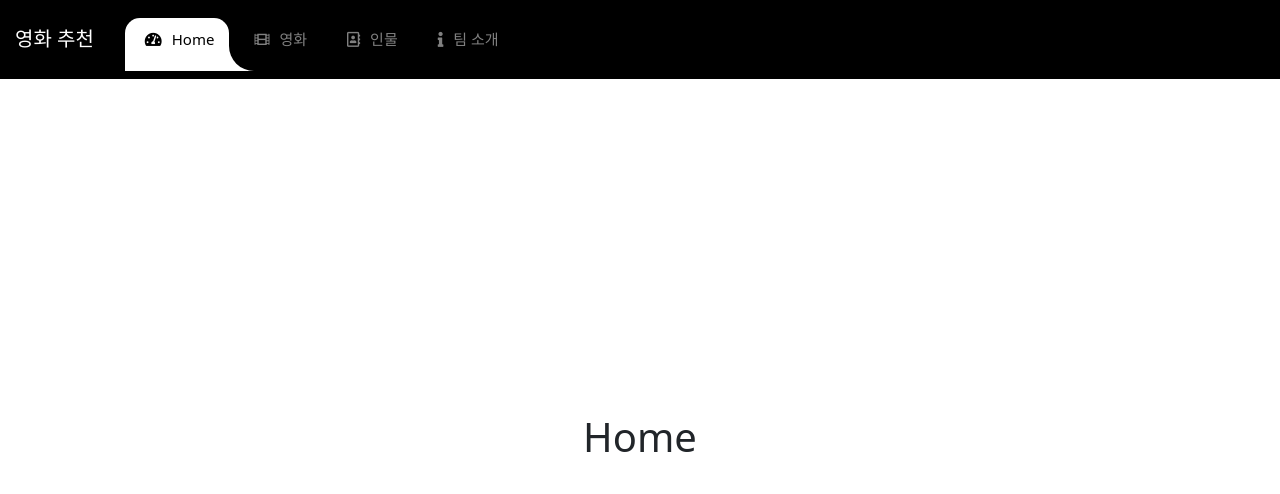
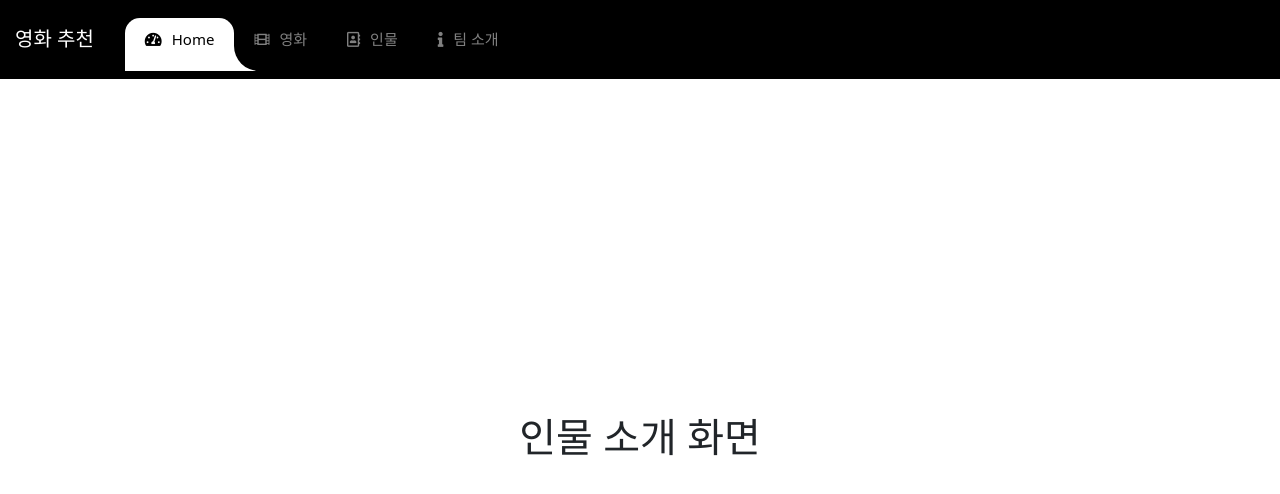
Before and after one commit to sperr7489/Database_Team10, a React (Create React App) app: page /Person in a window 1280 px wide. Before the commit this address led to /. Shown: the top 494 px of the page. Built offline with nearby package versions, Linux system fonts and the light colour scheme.

Commit message:
top navi bar and drop bar complete

```diff
--- a/src/App.js
+++ b/src/App.js
@@ -7,10 +7,9 @@ import {
 } from "react-router-dom";
 import Navbar from "./Components/Navbar/Navbar";
 
-import About from "./pages/About/About";
-import Contact from "./pages/Contact/Contact";
+import Person from "./pages/Person/Person";
 import Home from "./pages/Home/Home";
-import Services from "./pages/Service/Services";
+import Movies from "./pages/Movie/Movies";
 import Instruction from "./pages/Instruction/Instruction";
 
 const App = () => {
@@ -22,17 +21,15 @@ const App = () => {
           <Route path="/" exact>
             <Home />
           </Route>
-          <Route path="/about" exact>
-            <About />
+          <Route path="/Movie" exact>
+            <Movies />
           </Route>
-          <Route path="/service" exact>
-            <Services />
+          <Route path="/Person" exact>
+            <Person />
           </Route>
+
           <Route path="/Instruction" exact>
             <Instruction />
-          </Route>
-          <Route path="/contact" exact>
-            <Contact />
           </Route>
           <Redirect to="/" />
         </Switch>
--- a/src/Components/Navbar/Navbar.js
+++ b/src/Components/Navbar/Navbar.js
@@ -80,12 +80,12 @@ const Navbar = () => {
           </li>
 
           <li className="nav-item">
-            <NavLink className="nav-link" to="/service" exact>
+            <NavLink className="nav-link" to="/movie" exact>
               <i className="fas fa-film"></i>영화
             </NavLink>
           </li>
           <li className="nav-item">
-            <NavLink className="nav-link" to="/about" exact>
+            <NavLink className="nav-link" to="/Person" exact>
               <i className="far fa-address-book"></i>인물
             </NavLink>
           </li>
--- a/src/pages/Contact/Contact.js
+++ /dev/null
@@ -1,11 +0,0 @@
-import React from "react";
-const Contact = () => {
-  return (
-    <div className="container">
-      <h1 className="text-center" style={{ paddingTop: "30%" }}>
-        Contact Us
-      </h1>
-    </div>
-  );
-};
-export default Contact;
--- a/src/pages/Instruction/Instruction.js
+++ b/src/pages/Instruction/Instruction.js
@@ -1,11 +1,11 @@
 import React from "react";
-const Testimonial = () => {
+const Instruction = () => {
   return (
     <div className="container">
       <h1 className="text-center" style={{ paddingTop: "30%" }}>
-        Testimonial
+        팀소개
       </h1>
     </div>
   );
 };
-export default Testimonial;
+export default Instruction;
--- a/src/pages/Service/Services.js
+++ b/src/pages/Movie/Movies.js
@@ -1,11 +1,11 @@
 import React from "react";
-const Services = () => {
+const Movies = () => {
   return (
     <div className="container">
       <h1 className="text-center" style={{ paddingTop: "30%" }}>
-        Services
+        영화관련
       </h1>
     </div>
   );
 };
-export default Services;
+export default Movies;
--- a/src/pages/About/About.js
+++ b/src/pages/Person/Person.js
@@ -1,11 +1,11 @@
 import React from "react";
-const About = () => {
+const Person = () => {
   return (
     <div className="container">
       <h1 className="text-center" style={{ paddingTop: "30%" }}>
-        About
+        인물 소개 화면
       </h1>
     </div>
   );
 };
-export default About;
+export default Person;
```
